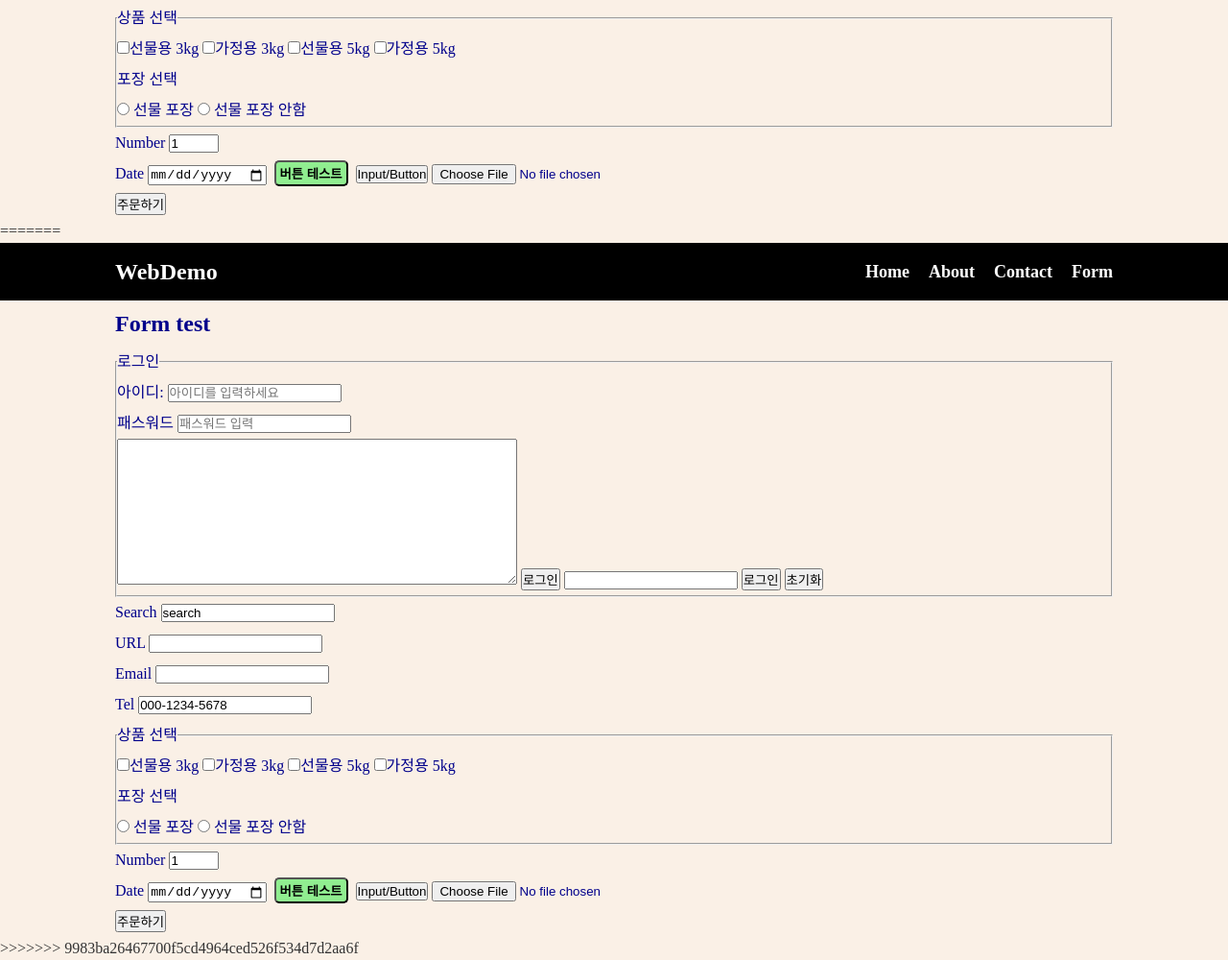
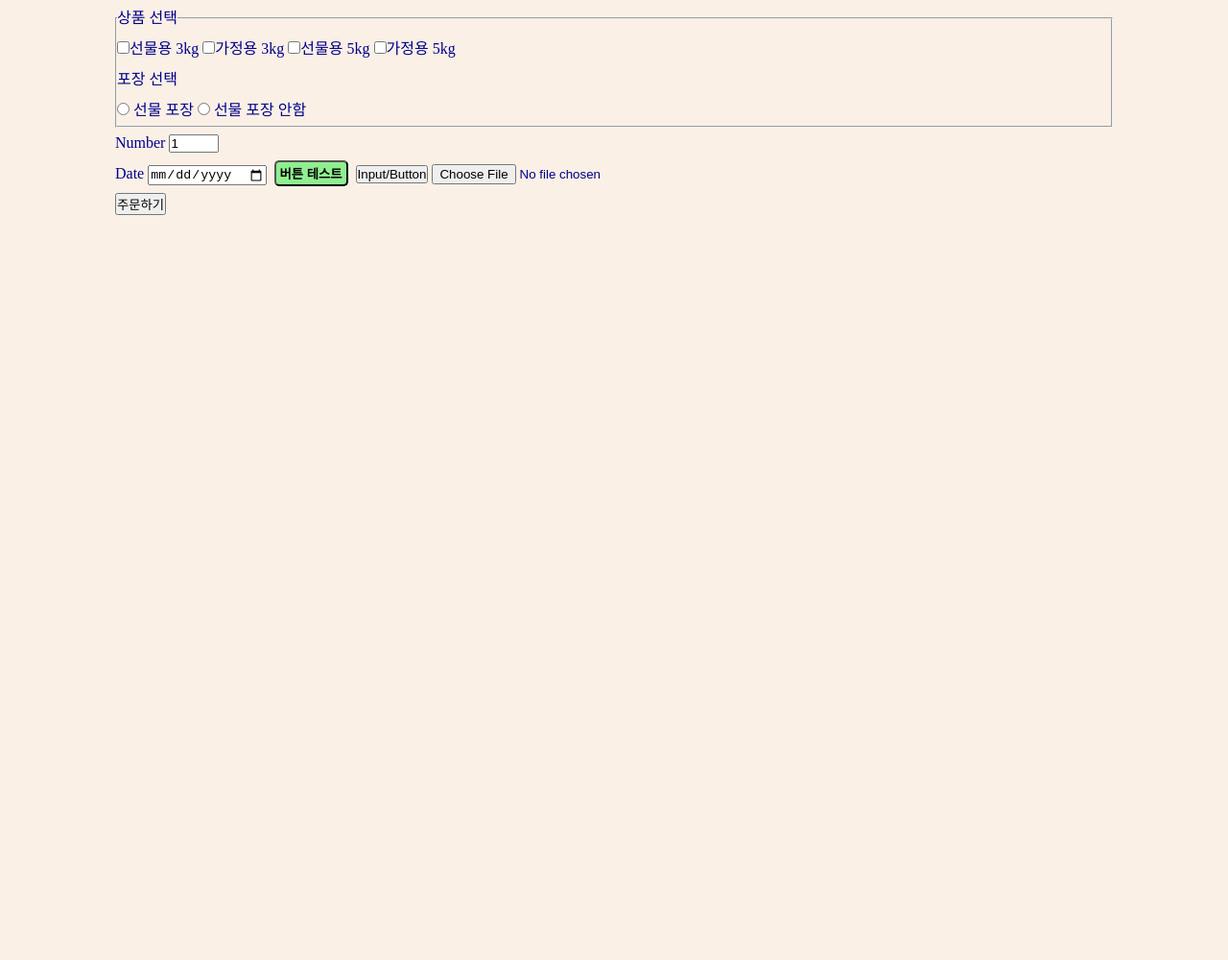
Before and after one commit to hybinn/hcj, a plain HTML site: page form.html in a window 1280 px wide. Shown: the part 494-1494 px from the top of the page at 96% size. After the commit the page ends 800 px from the top, so only its background shows below. Drawn offline with Linux system fonts and the light colour scheme.

Commit message:
form.html

```diff
--- a/form.html
+++ b/form.html
@@ -120,127 +120,3 @@
     <script src="main.js"></script>
   </body>
 </html>
-=======
-<!DOCTYPE html>
-<html lang="en">
-  <head>
-    <meta charset="UTF-8" />
-    <meta name="viewport" content="width=device-width, initial-scale=1.0" />
-    <title>웹 프로그래밍 데모</title>
-    <link rel="stylesheet" href="style.css" />
-  </head>
-  <body>
-    <!-- 메뉴 -->
-    <nav class="navbar">
-      <div class="container">
-        <div class="logo">WebDemo</div>
-        <ul class="nav">
-          <li>
-            <a href="index.html">Home</a>
-          </li>
-          <!-- 항목 -->
-          <li>
-            <a href="about.html">About</a>
-          </li>
-          <li>
-            <a href="contact.html">Contact</a>
-          </li>
-          <li>
-            <a href="form.html">Form</a>
-          </li>
-        </ul>
-      </div>
-    </nav>
-    <!-- 메인 섹션 -->
-    <section class="main">
-      <div class="container">
-        <h1>Form test</h1>
-
-        <form>
-          <fieldset>
-            <legend>로그인</legend>
-            <label for="id">아이디:</label>
-            <input
-              type="text"
-              id="id"
-              name="id"
-              size="20"
-              placeholder="아이디를 입력하세요"
-              autofocus
-            /><br />
-            <label for="password">패스워드</label>
-            <input
-              type="password"
-              id="pass"
-              name="passwd"
-              placeholder="패스워드 입력"
-            />
-            <br />
-            <textarea name="textarea" id="" cols="50" rows="10"></textarea>
-            <input type="submit" value="로그인" />
-            <input type="" value="" />
-
-            <input type="submit" value="로그인" />
-            <!-- <input
-              type="image"
-              src="img/man.jpg "
-              ,
-              width="60px"
-              value="로그인"
-            /> -->
-            <input type="reset" value="초기화" />
-          </fieldset>
-          Search <input type="search" value="search" />
-          <br />
-          URL <input type="url" /> <br />
-          Email <input type="email" name="" id="" /> <br />
-          Tel <input type="tel" name="" id="" value="000-1234-5678" /> <br />
-
-          <fieldset>
-            <legend>상품 선택</legend>
-            <label for="s3"
-              ><input type="checkbox" name="" id="s3" value="s_3" />선물용
-              3kg</label
-            >
-            <label for="h3"
-              ><input type="checkbox" name="" id="h3" value="h_3" />가정용
-              3kg</label
-            >
-            <label for="s5"
-              ><input type="checkbox" name="" id="s5" value="s_5" />선물용
-              5kg</label
-            >
-            <label for="h5"
-              ><input type="checkbox" name="" id="h5" value="h_5" />가정용
-              5kg</label
-            >
-            <br />
-            <p>포장 선택</p>
-            <label for="yes">
-              <input type="radio" name="gift" id="yes" value="yes" /> 선물 포장
-            </label>
-            <label for="no">
-              <input type="radio" name="gift" id="no" value="no" /> 선물 포장
-              안함</label
-            >
-          </fieldset>
-          Number
-          <input type="number" name="" id="" min="0" max="10" value="1" />
-          <br />
-          Date <input type="date" name="" id="" />
-          <!-- <input type="date" name="" id="" /> -->
-
-          <button>버튼 테스트</button>
-          <input type="button" value="Input/Button" />
-
-          <input type="file" name="file1" />
-          <input type="hidden" name="secret" value="password1234" />
-          <br /><input type="submit" value="주문하기" />
-        </form>
-      </div>
-    </section>
-
-    <script src="main.js"></script>
-  </body>
-</html>
->>>>>>> 9983ba26467700f5cd4964ced526f534d7d2aa6f
```
